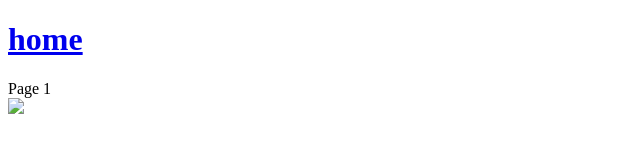
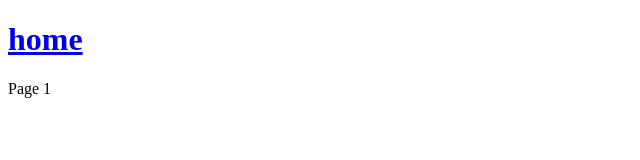
Before and after one commit to wirshla/wirshla.github.io, a plain HTML site: page page1.html in a window 1280 px wide. Shown: the full height of the page, 0-640 px from the left. Drawn offline with Linux system fonts and the light colour scheme.

Commit message:
Update page1.html

```diff
--- a/page1.html
+++ b/page1.html
@@ -16,7 +16,7 @@
 <p1>
 Page 1
 </br>
-<img src=./br.gif>
+
 </p1>
 
 
```
